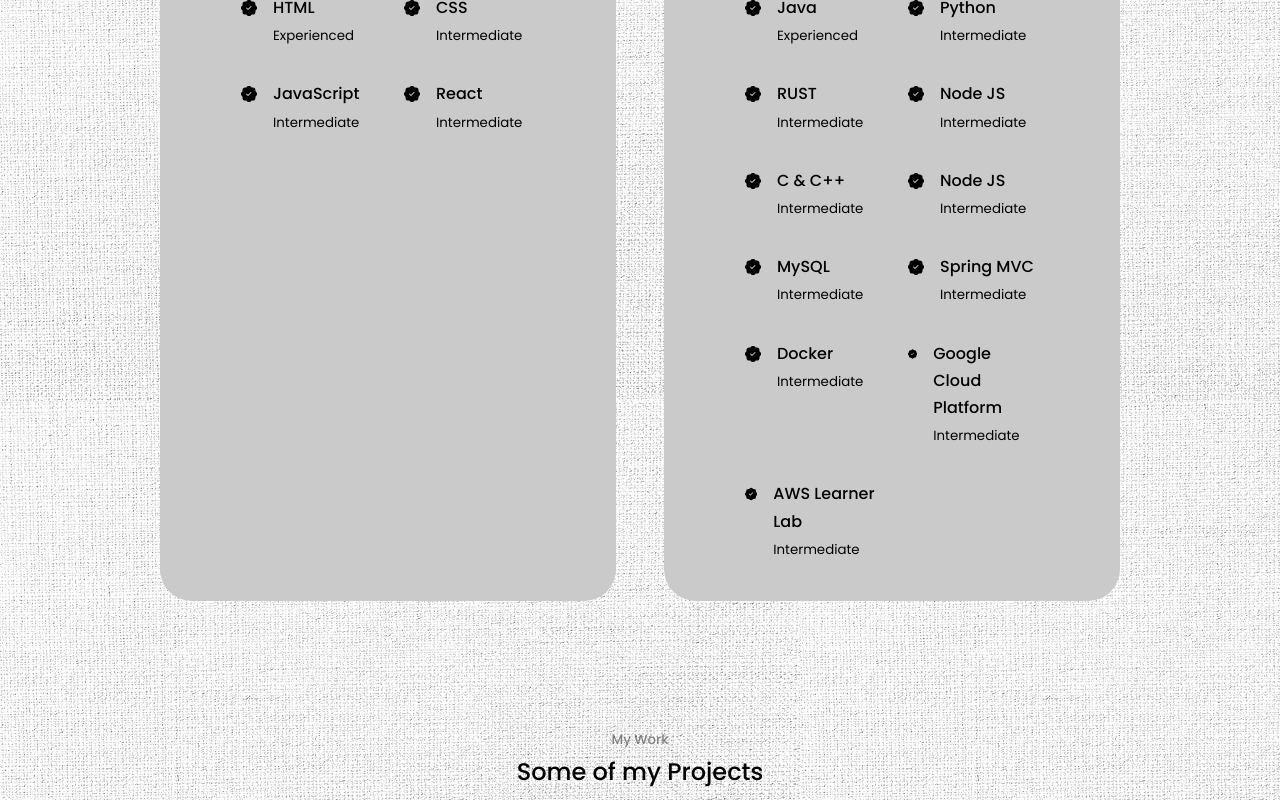
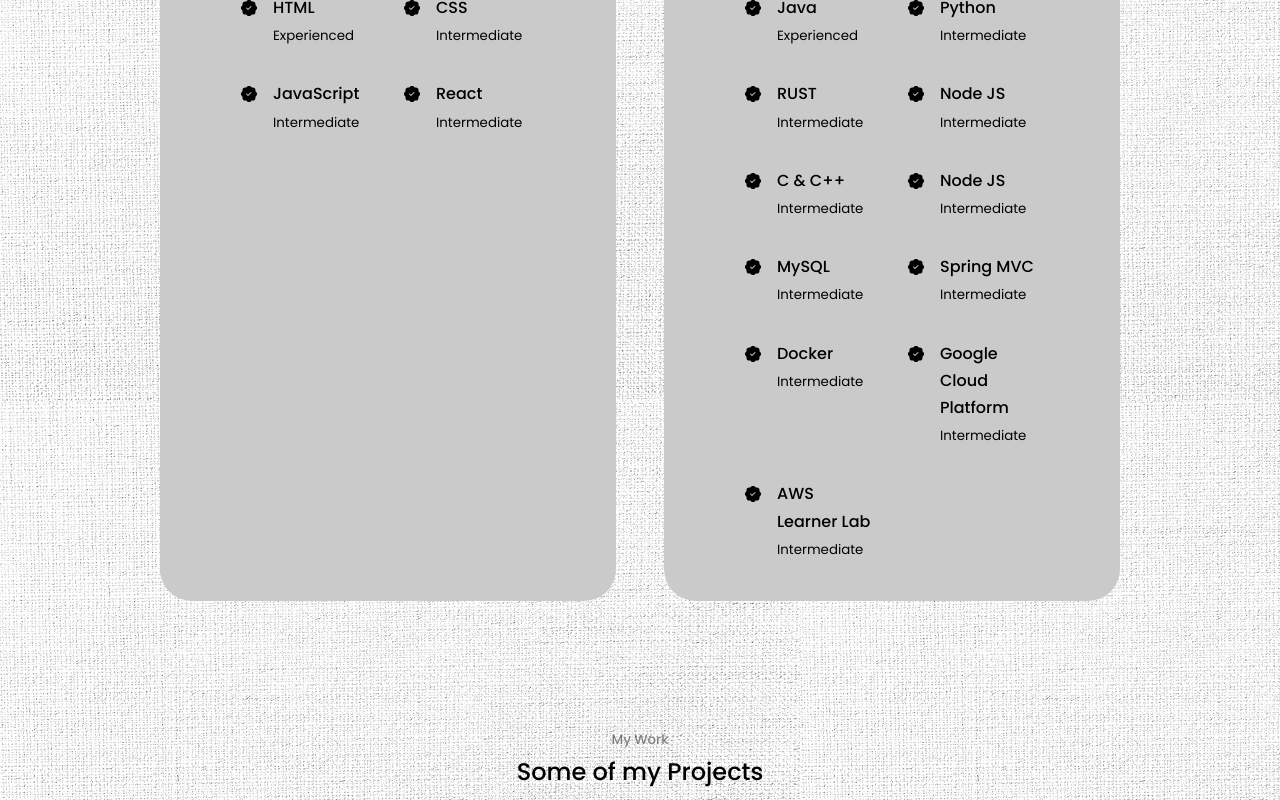
Before and after one commit to vishrutss/react-portfolio-website, a React (Create React App) app: page / in a window 1280 px wide. Shown: the part 3863-4663 px from the top of the page. Built offline with nearby package versions, Linux system fonts and the light colour scheme.

Commit message:
minor fix in skills.css

```diff
--- a/src/components/skills/skills.css
+++ b/src/components/skills/skills.css
@@ -41,6 +41,7 @@
 
 .skills__details-icon {
     margin-top: 6px;
+    flex-shrink: 0;
 }
 
 @media screen and (max-width: 1024px) {
@@ -59,7 +60,7 @@
     }
 }
 
-@media screen and (max-width: 600) {
+@media screen and (max-width: 600px) {
     .skills__container {
         gap: 1rem;
     }
```
